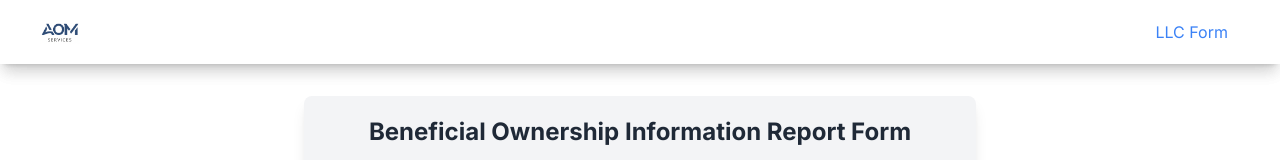
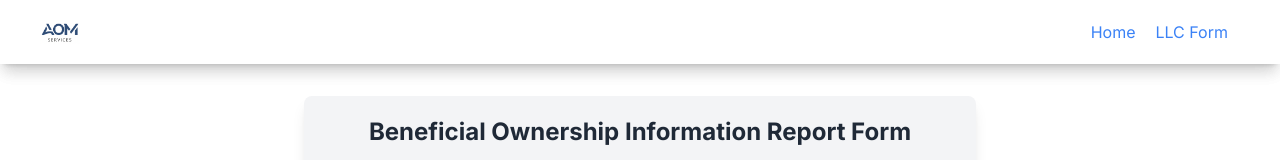
Before and after one commit to Sainath213/aom-services, a Next.js app: page /fincen in a window 1280 px wide. Shown: the top 160 px of the page. Built offline with nearby package versions, Linux system fonts and the light colour scheme; a web font is replaced by a local one.

Commit message:
updated navbars

```diff
--- a/app/forms/FinCenNavBar.tsx
+++ b/app/forms/FinCenNavBar.tsx
@@ -14,11 +14,15 @@ const FinCenNavBar: React.FC = () => {
     />
   </div>
   <div className="flex gap-5 pr-8">
+  <Link href="/" className="text-blue-500 text-base hover:text-blue-700 transition-colors">
+      Home
+    </Link>
     <Link href="/llc" className="text-blue-500 text-base hover:text-blue-700 transition-colors">
       LLC Form
     </Link>
   </div>
 </nav>
+
   );
 };
 
--- a/app/forms/LLCNavBar.tsx
+++ b/app/forms/LLCNavBar.tsx
@@ -14,9 +14,9 @@ const LLCNavBar: React.FC = () => {
         />
       </div>
       <div className="flex gap-5 pr-8">
-        {/* <Link href="/login" className="text-blue-500 text-base hover:text-blue-700 transition-colors">
-          Login
-        </Link> */}
+        <Link href="/" className="text-blue-500 text-base hover:text-blue-700 transition-colors">
+          Home
+        </Link>
         <Link href="/fincen" className="text-blue-500 text-base hover:text-blue-700 transition-colors">
           FinCen Form
         </Link>
```
Lines whose indentation alone changed are shown as unchanged.
